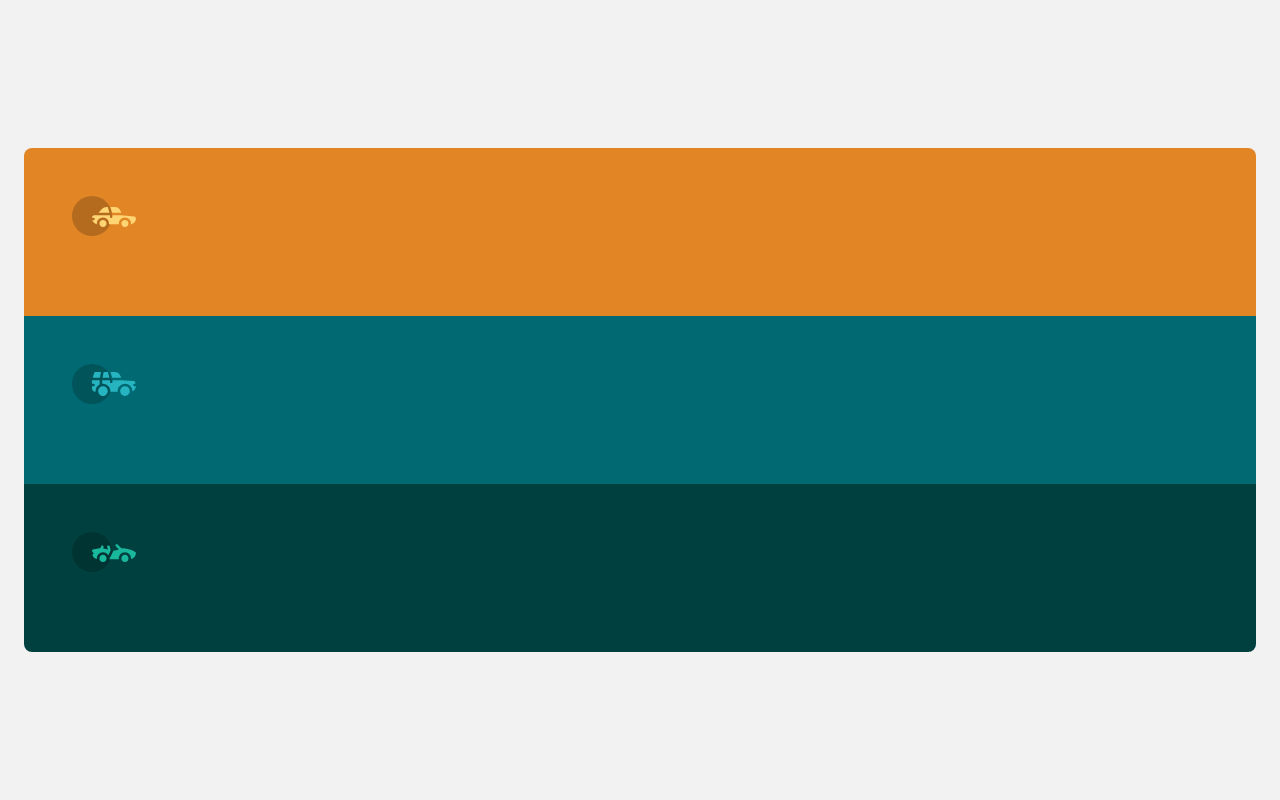
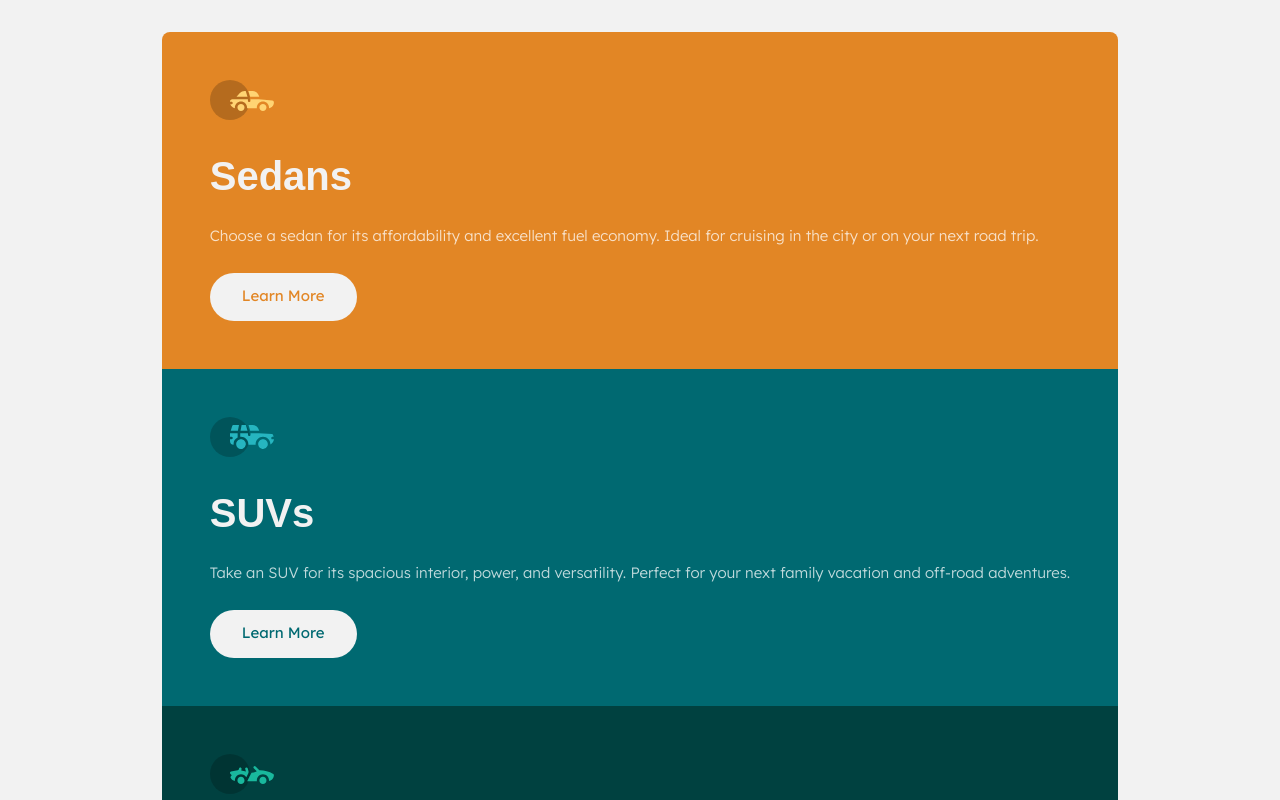
Before and after one commit to g-akca/3-column-card-component, a React (Vite) app: page / in a window 1280 px wide. Shown: the top 800 px of the page. Built offline with nearby package versions, Linux system fonts and the light colour scheme; a web font is replaced by a local one.

Commit message:
Add remaining Card structure and styles

```diff
--- a/src/App.jsx
+++ b/src/App.jsx
@@ -2,7 +2,7 @@ import CardContainer from "./components/CardContainer";
 
 function App() {
   return (
-    <div className="text-base leading-base min-h-screen bg-gray-100 px-6 py-8 flex justify-center items-center">
+    <div className="text-base leading-base text-white min-h-screen bg-gray-100 px-6 py-8 flex justify-center items-center">
       <CardContainer />
     </div>
   )
--- a/src/components/Card.jsx
+++ b/src/components/Card.jsx
@@ -20,8 +20,15 @@ function Card({ icon, title, description, primaryColor = "gold" }) {
     <div className={`p-12 ${colors.bg} flex flex-col items-start gap-8`}>
       <img src={icon} alt={`${title} icon`} className="h-10" />
 
-      <div>
+      <div className="flex flex-col gap-6 items-start">
+        <div className="flex flex-col gap-6">
+          <h2 className="text-[40px] leading-[120%] font-semibold font-shoulders text-gray-100">{title}</h2>
+          <p className="opacity-75 font-light">{description}</p>
+        </div>
 
+        <button type="button" className={`bg-gray-100 ${colors.text} px-8 py-2 h-12 rounded-[25px]`}>
+          Learn More
+        </button>
       </div>
     </div>
   )
--- a/src/components/CardContainer.jsx
+++ b/src/components/CardContainer.jsx
@@ -27,7 +27,7 @@ function CardContainer() {
   ];
 
   return (
-    <main className="w-full grid grid-rows-3 rounded-lg overflow-hidden">
+    <main className="grid grid-rows-3 rounded-lg overflow-hidden">
       {cards.map(card => (
         <Card
           key={card.title}
```
